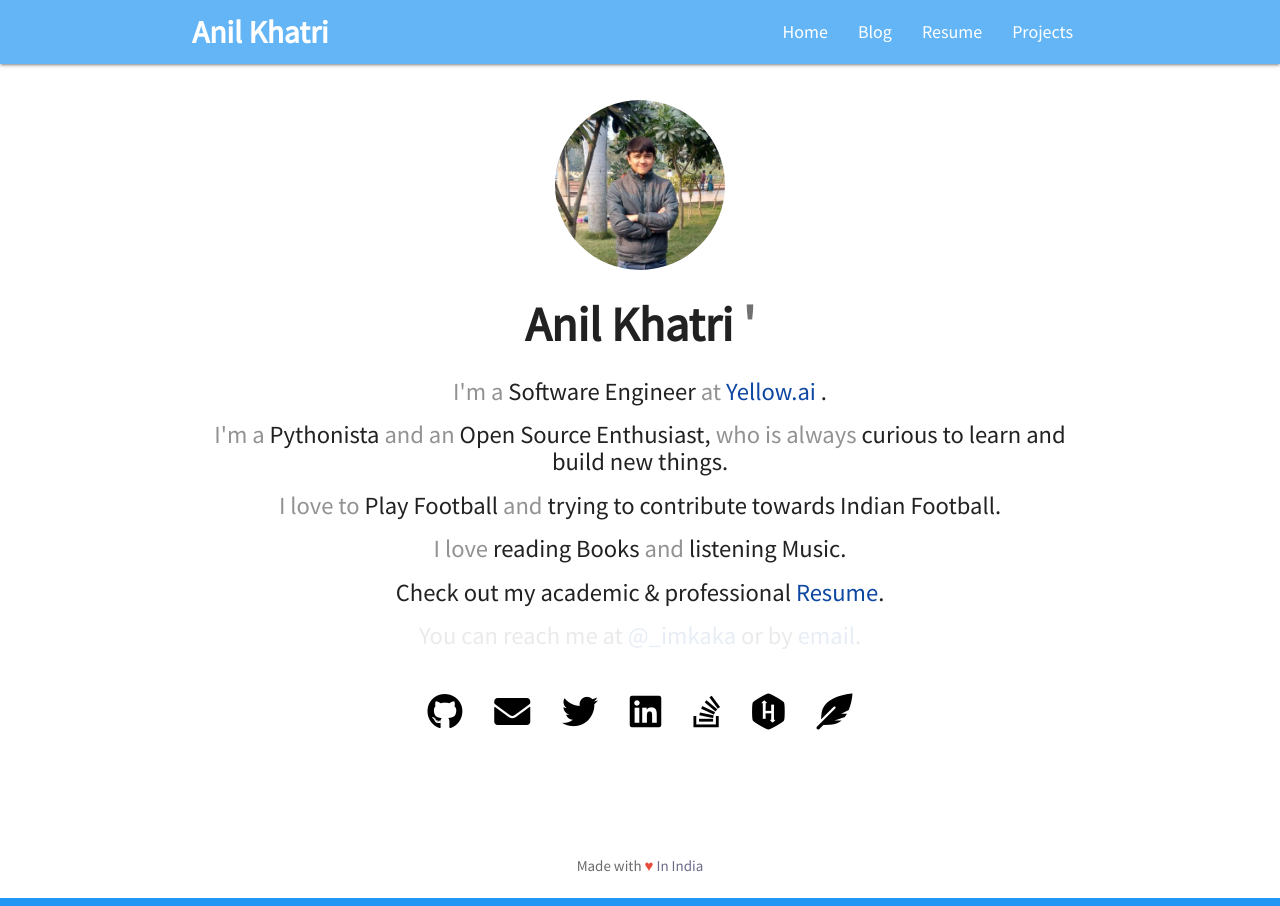
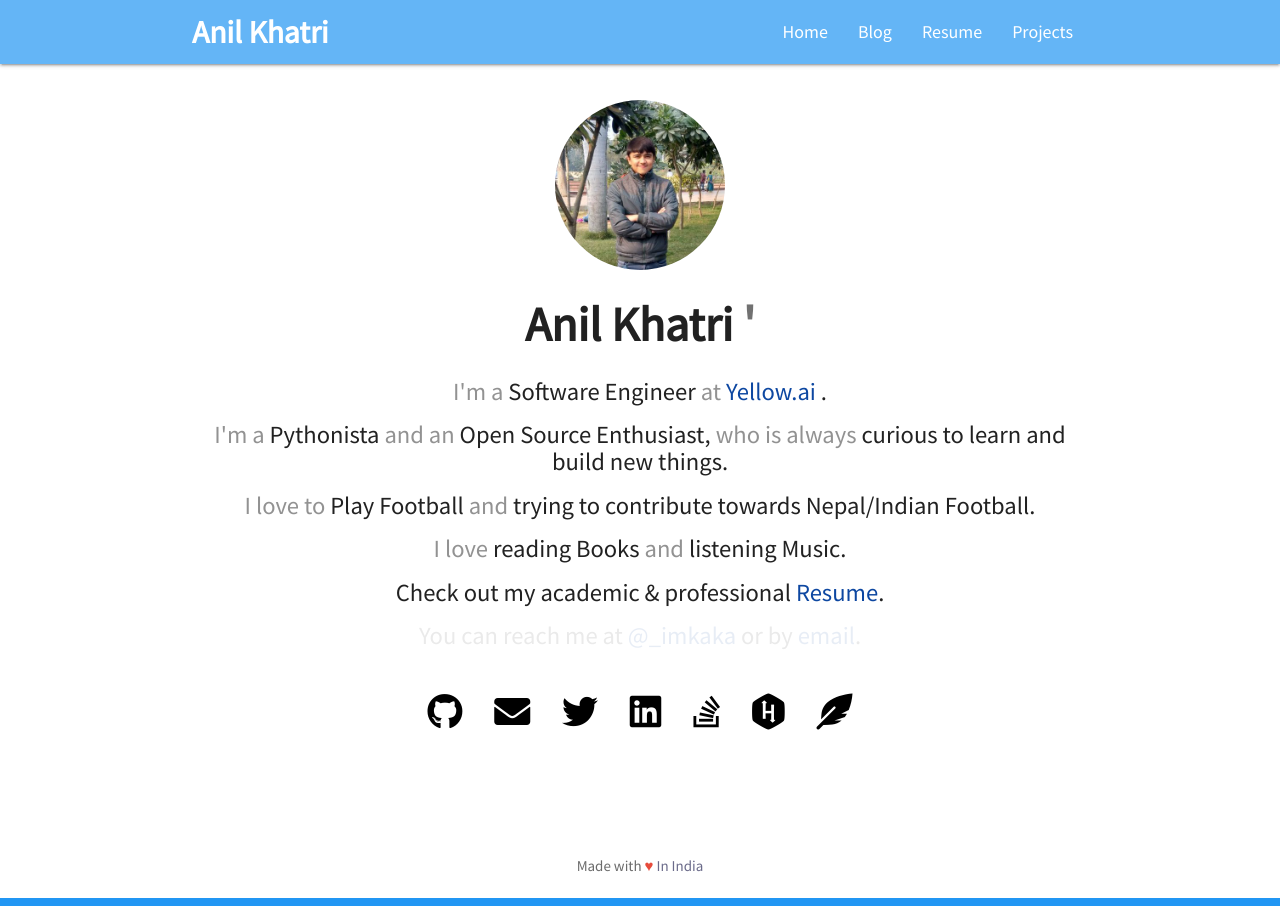
Before and after one commit to imkaka/imkaka.github.io, a Jekyll site: the page built from index.html, in a window 1280 px wide. Built offline with Jekyll 4.4.1, drawn with Linux system fonts in a browser that asks for light colours; nearby versions of some CDN libraries.

Commit message:
:zap: football

```diff
--- a/index.html
+++ b/index.html
@@ -39,7 +39,7 @@ layout: home
 
     <h5 id="test3">
       <span style="color:#929292;">I love to</span> Play Football
-      <span style="color:#929292;">and</span> trying to contribute towards Indian
+      <span style="color:#929292;">and</span> trying to contribute towards Nepal/Indian
       Football.
     </h5>
 
```
